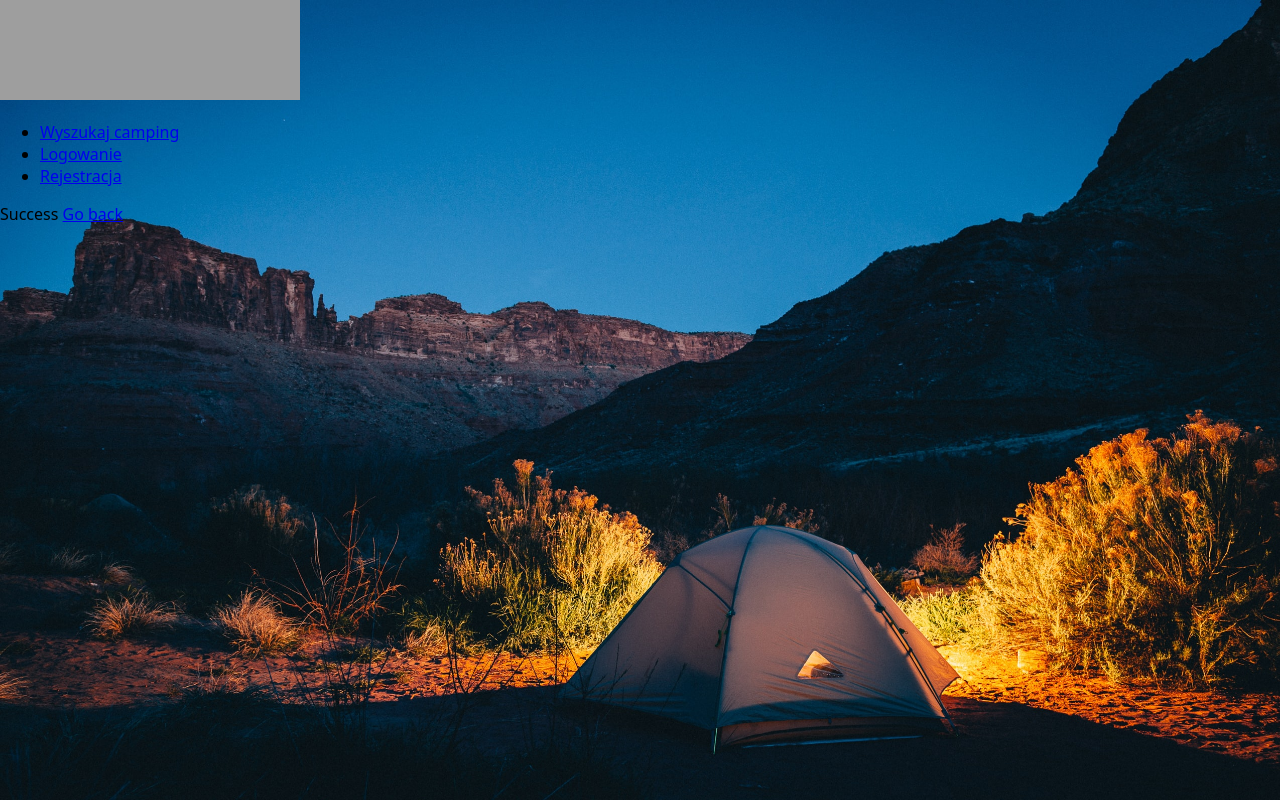
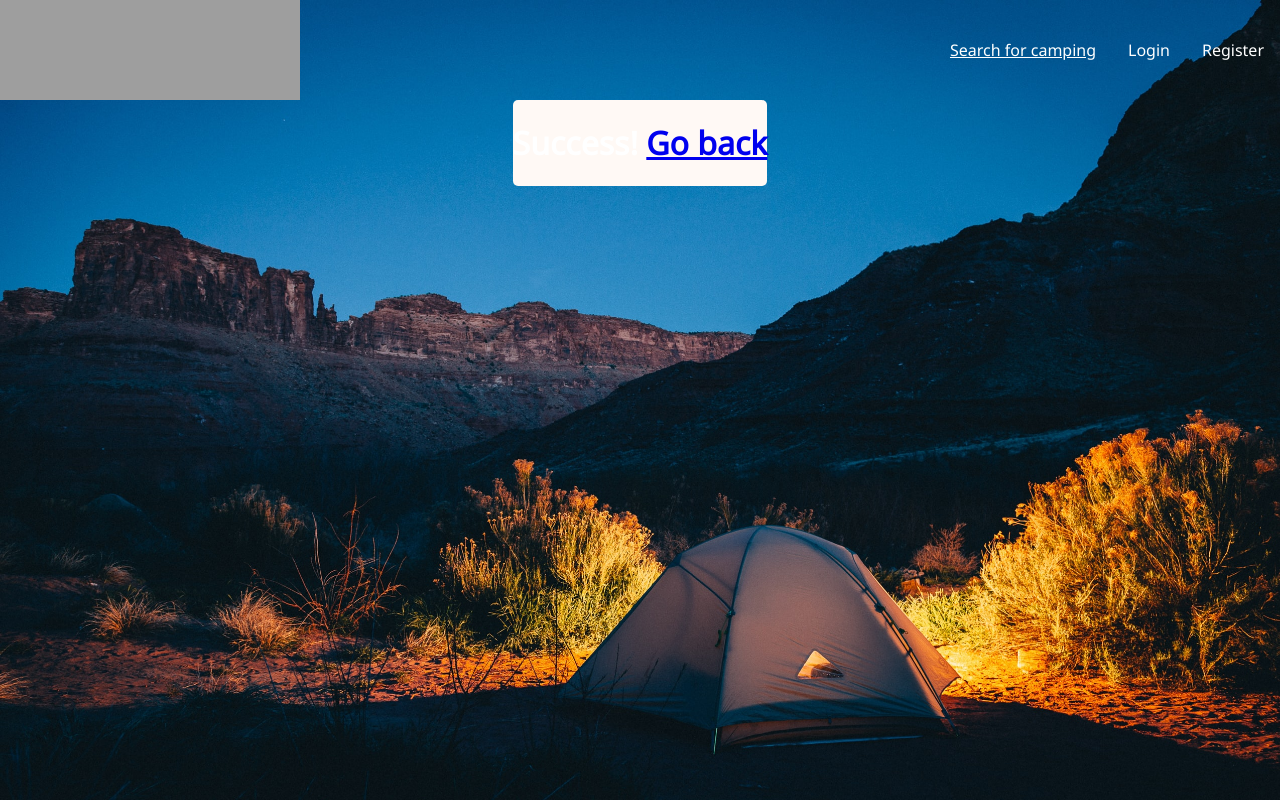
Before and after one commit to IzabelaTarasin/projekt_WDPAI, a PHP site: page /public/views/bookSuccess.php in a window 1280 px wide. Run offline with PHP 8.4, Linux system fonts and the light colour scheme; some libraries are stand-ins or nearby versions; grey boxes are pictures that could not be loaded.

Commit message:
more styling

```diff
--- a/public/css/address.css
+++ b/public/css/address.css
@@ -1,7 +1,3 @@
-.place__item__description_address_container {
-    background-color: orange;
-}
-
 .place__item__description_address_container > ul {
     padding: 0;
     margin: 0;
--- /dev/null
+++ b/public/css/bookSuccess.css
@@ -0,0 +1,3 @@
+.container__internal > h1 {
+    color: white;
+}
--- a/public/css/places.css
+++ b/public/css/places.css
@@ -8,18 +8,27 @@
 }
 
 .place__item {
-    background-color: chartreuse;
     padding: 1vh;
     display: flex;
     justify-content: space-between;
     align-items: center;
+    box-shadow: 0px 6px 6px #00000029;
+    border-radius: 5px;
+    opacity: 1;
+}
+
+.place__item > div {
+    margin-right: 20px;
 }
 
 .place__item__description__container {
-    background-color: yellow;
     display: flex;
     flex-direction: column;
     width: 100%;
+}
+
+.place__item__description__container > b > a {
+    text-decoration: none;
 }
 
 .place__item__description__container > p {
@@ -27,15 +36,10 @@
     padding: 0;
 }
 
-.search__menu {
-    background-color: cadetblue;
-}
-
 .search__menu > ul > li {
     list-style: none;
     display: flex;
     width: 100%;
-    background-color: red;
     margin-bottom: 15px;
     align-items: center;
 }
@@ -49,57 +53,3 @@
     padding: 10px;
     text-align: center;
 }
-
-/*section {*/
-/*    display: grid;*/
-/*    grid-template-columns: repeat(3, 1fr);*/
-/*    grid-gap: 2em;*/
-/*    padding: 2em;*/
-/*    overflow: auto;*/
-/*}*/
-
-/*section > div > img {*/
-/*    height: 50%;*/
-/*    width: 100%;*/
-/*    object-fit: cover;*/
-/*    border-radius: 1em 1em 0 0;*/
-/*}*/
-
-/*section > div > div {*/
-/*    height: 50%;*/
-/*    color: #2C2B2B;*/
-/*    margin: 1em;*/
-/*    display: flex;*/
-/*    flex-direction: column;*/
-/*    justify-content: space-around;*/
-/*}*/
-
-/*section > div {*/
-/*    border: 1px solid gray;*/
-/*    border-radius: 1em 1em 0 0;*/
-/*    height: 400px;*/
-/*    display: flex;*/
-/*    flex-direction: column;*/
-/*    justify-content: space-between;*/
-/*}*/
-
-/*.rating-section {*/
-/*    display: flex;*/
-/*    width:40%;*/
-/*    justify-content: space-between;*/
-/*}*/
-
-/*.checked {*/
-/*    color: orange;*/
-/*}*/
-
-/*section.place-form{*/
-/*    display: flex;*/
-/*    flex-direction: column;*/
-/*    justify-content: center;*/
-/*}*/
-
-/*.place-form > form {*/
-/*    display: flex;*/
-/*    flex-direction: column;*/
-/*}*/
--- a/public/css/style.css
+++ b/public/css/style.css
@@ -12,7 +12,6 @@ body {
 .container {
     display: flex;
     justify-content: center;
-    background-color: brown;
 }
 
 .container__centered {
@@ -24,12 +23,18 @@ body {
 
 .container__internal {
     display: flex;
-    background-color: blue;
+    justify-content: center;
+    background: #FFF9F5 0% 0% no-repeat padding-box;
+    border-radius: 5px;
+}
+
+.container__vertical {
+    display: flex;
     justify-content: center;
 }
 
 input, textarea {
-    background-color: transparent;
+    background: #FFF9F5 0% 0% no-repeat padding-box;
     border: none;
     border-bottom: 1px solid gray;
     padding: 1em;
@@ -50,7 +55,7 @@ form {
     background: #FFF9F5 0% 0% no-repeat padding-box;
     box-shadow: 0px 6px 6px #00000029;
     border: 1px solid #707070;
-    border-radius: 10px;
+    border-radius: 5px;
     opacity: 1;
 }
 
@@ -69,7 +74,7 @@ form > p {
     /* UI Properties */
     background: transparent linear-gradient(180deg, #4F9FCE 0%, #4F9FCE 100%) 0% 0% no-repeat padding-box;
     box-shadow: 0px 6px 6px #00000029;
-    border-radius: 10px;
+    border-radius: 5px;
     opacity: 1;
 }
 
@@ -79,182 +84,9 @@ form > p {
     margin: 0;
 }
 
-/*.places__container>div {*/
-/*    background: #DDECE9 0% 0% no-repeat padding-box;*/
-/*    border-radius: 11px;*/
-/*    justify-self: center;*/
-/*    height: 100vh;*/
-/*    width: 100%;*/
-/*}*/
-
-.side-menu {
-    display: flex;
-    background-color: aqua;
-    overflow: hidden;
+.no-valid {
+    border: 3px solid red;
+    border-radius: 1em;
+    box-shadow: 0 0 0.2em red;
+    outline: none;
 }
-
-/*.container {*/
-/*    !*TODO: refactor*!*/
-/*    width: 100vw;*/
-/*    height: 100vh;*/
-/*    !* TODO: bring back*!*/
-/*    !*background: transparent url('../img/photo-1455763916899-e8b50eca9967.jpeg') 0% 0% repeat padding-box;*!*/
-/*    opacity: 1;*/
-
-/*    display: flex;*/
-/*    flex-direction: row;*/
-/*    justify-content: center;*/
-/*    align-items: center;*/
-/*}*/
-
-/*.logo {*/
-/*    width: 50%;*/
-/*    text-align: center;*/
-/*}*/
-
-/*form.login, form.register {*/
-/*    display: flex;*/
-/*    flex-direction: column;*/
-/*    justify-content: center;*/
-/*    align-items: center;*/
-/*    */
-/*    width: 80%;*/
-/*    height: 40vh;*/
-/*    !* UI Properties *!*/
-/*    background: #FFF9F5 0% 0% no-repeat padding-box;*/
-/*    box-shadow: 0px 6px 6px #00000029;*/
-/*    border: 1px solid #707070;*/
-/*    border-radius: 10px;*/
-/*    opacity: 1;*/
-/*}*/
-
-
-
-
-
-/*@media only screen and (max-device-width: 420px){*/
-/*    .container {*/
-/*        flex-direction: column;;*/
-/*    }*/
-
-/*    * {*/
-/*        font-size: 36px;*/
-/*    }*/
-/*    */
-/*    .login-container, .logo {*/
-/*        width: 100%;*/
-/*    }*/
-
-/*    form {*/
-/*        margin: auto;*/
-/*    }*/
-
-/*    img {*/
-/*        height: 7em;*/
-/*        margin: 2em;*/
-/*    }*/
-/*}*/
-
-/*.base-container {*/
-/*    display: flex;*/
-/*    align-items: center;*/
-/*    justify-content: flex-start;*/
-/*    height: 100vh;*/
-/*}*/
-
-/*nav {*/
-/*    width: 20vw;*/
-/*    height: 100%;*/
-/*    background: #F1F9FF 0% 0% no-repeat padding-box;*/
-/*    border-radius: 5px 0px 0px 5px;*/
-/*    opacity: 1;*/
-/*    display: flex;*/
-/*    flex-direction: column;*/
-/*    justify-content: flex-start;*/
-/*}*/
-
-/*main {*/
-/*    width: 80vw;*/
-/*    background: transparent url('../img/photo-1455763916899-e8b50eca9967.jpeg') 0% 0% repeat padding-box;*/
-/*    !*background: #F1F9FF 0% 0% no-repeat padding-box;*!*/
-/*    border-radius: 5px 0px 0px 5px;*/
-/*    opacity: 1;*/
-/*}*/
-
-/*ul {*/
-/*    list-style-type: none;*/
-/*    color: #2C2B2B;*/
-/*    font: normal normal bold 20px/25px Adobe Clean;*/
-/*    letter-spacing: 4px;*/
-/*    height: 100%;*/
-/*    width: calc(100% - 60px);*/
-/*    margin: 0 auto;*/
-/*    padding: 0;*/
-/*    position: relative;*/
-/*}*/
-
-/*li {*/
-/*    text-align: left;*/
-/*    margin-bottom: 1em;*/
-/*}*/
-
-/*li:last-child {*/
-/*    position: absolute;*/
-/*    bottom: 100px;*/
-/*    width: 100%;*/
-/*}*/
-
-/*.fa, .fas {*/
-/*    width: 1em;*/
-/*}*/
-
-/*main {*/
-/*    display: flex;*/
-/*    flex-direction: column;*/
-/*    height: 100vh;*/
-/*}*/
-
-/*header {*/
-/*    display: flex;*/
-/*    justify-content: space-between;*/
-/*    padding: 1em 2em;*/
-/*    border-bottom: 1px solid gray;*/
-/*}*/
-
-/*.add-place {*/
-/*    background: #4F9FCE 0% 0% no-repeat padding-box;*/
-/*    border-radius: 1.5em;*/
-/*    box-shadow: 0px 3px 5px #d3d3d3;*/
-/*    opacity: 1;*/
-/*    color: white;*/
-/*    letter-spacing: 0.1em;*/
-/*    text-align: center;*/
-/*    width: 20%;*/
-/*}*/
-
-/*.add-place > i {*/
-/*    padding: 1em;*/
-/*}*/
-
-/*.search-bar {*/
-/*    width: 70%;*/
-/*}*/
-
-/*.search-bar > form > input {*/
-/*    background: #FFFFFF 0% 0% no-repeat padding-box;*/
-/*    box-shadow: 0px 3px 5px #d3d3d3;*/
-/*    border: 1px solid #d3d3d3;*/
-/*    border-radius: 23px;*/
-/*    width: 100%;*/
-/*    text-align: center;*/
-/*    color: gray;*/
-/*    margin: 0;*/
-/*    box-sizing: border-box;*/
-/*}*/
-
-/*.no-valid {*/
-/*    border: 3px solid red;*/
-/*    border-radius: 1em;*/
-/*    box-shadow: 0 0 0.2em red;*/
-/*    outline: none;*/
-/*}*/
--- a/public/js/searchPlaces.js
+++ b/public/js/searchPlaces.js
@@ -64,7 +64,9 @@ function createPlace(place) {
     nameElement.setAttribute('href', "place?id=" +place.id);
 
     const imgElement = clone.querySelector("#image");
-    imgElement.src = place.image_path;
+    if (place.image_path) {
+        imgElement.src = place.image_path;
+    }
 
     const descriptionElement = clone.querySelector("#description");
     descriptionElement.innerHTML = place.description;
--- a/public/views/bookSuccess.php
+++ b/public/views/bookSuccess.php
@@ -1,9 +1,10 @@
 <!DOCTYPE html>
 <head>
+    <link rel="preconnect" href="https://fonts.gstatic.com">
+    <link href="https://fonts.googleapis.com/css2?family=Noto+Sans&display=swap" rel="stylesheet">
     <link rel="stylesheet" type="text/css" href="public/css/style.css">
-    <link rel="stylesheet" type="text/css" href="public/css/places.css">
-    <link rel="stylesheet" type="text/css" href="public/css/sliders.css">
-    <link rel="stylesheet" type="text/css" href="public/css/calendars.css">
+    <link rel="stylesheet" type="text/css" href="public/css/header.css">
+    <link rel="stylesheet" type="text/css" href="public/css/bookSuccess.css">
     <link rel="stylesheet" href="https://cdnjs.cloudflare.com/ajax/libs/font-awesome/4.7.0/css/font-awesome.min.css">
     <script src="https://kit.fontawesome.com/23b90dae98.js" crossorigin="anonymous"></script>
     <title>Details</title>
@@ -11,8 +12,9 @@
 
 <body>
     <?php include('header.php') ?>
-    <div class="base-container">
-            Success
-        <a href="/">Go back</a>
+    <div class="container">
+        <div class="container__internal">
+            <h1>Success! <a href="/">Go back</a></h1>
+        </div>
     </div>
 </body>
--- a/public/views/header.php
+++ b/public/views/header.php
@@ -2,17 +2,17 @@
     <img width="300" height="100" src="public/img/CAMP APP.svg"/>
     <nav>
         <ul class="nav-wrapper">
-            <li class="nav-item"><a href="/places">Wyszukaj camping</a></li>
+            <li class="nav-item"><a href="/places">Search for camping</a></li>
             <?php if(isset($_SESSION['user']) &&
                 $_SESSION['user']->getAccountType() == 'business'):?>
-            <li class="nav-item no-underline"><a href="/addPlace">Dodaj camping</a></li>
+            <li class="nav-item no-underline"><a href="/addPlace">Add camping</a></li>
             <?php endif;?>
 
             <?php if(isset($_SESSION['user'])): ?>
-            <li class="nav-item no-underline"><a href="/logout">Wyloguj</a></li>
+            <li class="nav-item no-underline"><a href="/logout">Logout</a></li>
             <?php else: ?>
-            <li class="nav-item no-underline"><a href="/login">Logowanie</a></li>
-            <li class="nav-item no-underline"><a href="/register">Rejestracja</a></li>
+            <li class="nav-item no-underline"><a href="/login">Login</a></li>
+            <li class="nav-item no-underline"><a href="/register">Register</a></li>
             <?php endif;?>
         </ul>
     </nav>
--- a/public/views/places.php
+++ b/public/views/places.php
@@ -5,6 +5,7 @@
     <link rel="stylesheet" type="text/css" href="public/css/header.css">
     <link rel="stylesheet" type="text/css" href="public/css/places.css">
     <link rel="stylesheet" type="text/css" href="public/css/address.css">
+    <link rel="stylesheet" type="text/css" href="public/css/calendars.css">
 
     <link rel="preconnect" href="https://fonts.gstatic.com">
     <link href="https://fonts.googleapis.com/css2?family=Noto+Sans&display=swap" rel="stylesheet">
@@ -56,7 +57,7 @@
         </div>
         <div class="place__item__description__container">
             <b><a id="name"></a></b>
-            <p id="description"></p>
+            <span id="description"></span>
             <?php include('address.php')?>
         </div>
     </div>
--- a/src/controllers/PlaceController.php
+++ b/src/controllers/PlaceController.php
@@ -48,7 +48,7 @@ class PlaceController extends AppController
 
         if ($this->isPost())
         {
-            $id = $_POST['id'];
+            $id = intval($_POST['id']);
             $hasAnimals = $_POST['$hasAnimals'] ?? false;
 
             try {
--- a/src/controllers/SecurityController.php
+++ b/src/controllers/SecurityController.php
@@ -86,7 +86,7 @@ class SecurityController extends AppController
                     throw new Exception('You already have an account');
 
                 $hash = password_hash($password, PASSWORD_DEFAULT);
-                $user = new User($email, $hash, $name, $surname, $accountType);
+                $user = new User(null, $email, $hash, $name, $surname, $accountType);
                 $this->userRepository->addUser($user);
 
                 $_SESSION['user'] = $user;
--- a/src/repository/UserRepository.php
+++ b/src/repository/UserRepository.php
@@ -25,7 +25,7 @@ class UserRepository extends Repository
         $result = $stmt->fetch(PDO::FETCH_ASSOC);
 
         if($result == false)
-            throw new Exception('Could not fetch users');
+            return null;
 
         return new User(
             $result['id'],
```
Also changed, not shown: public/css/place.css (added, +36 -0 lines), public/js/place.js (+11 -4 lines), public/views/place.php (+35 -16 lines).
